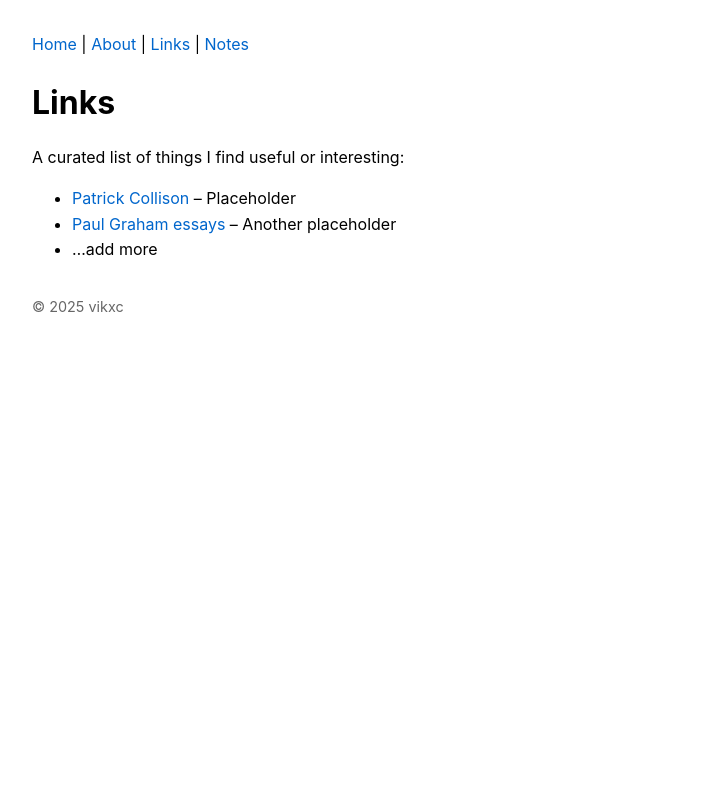
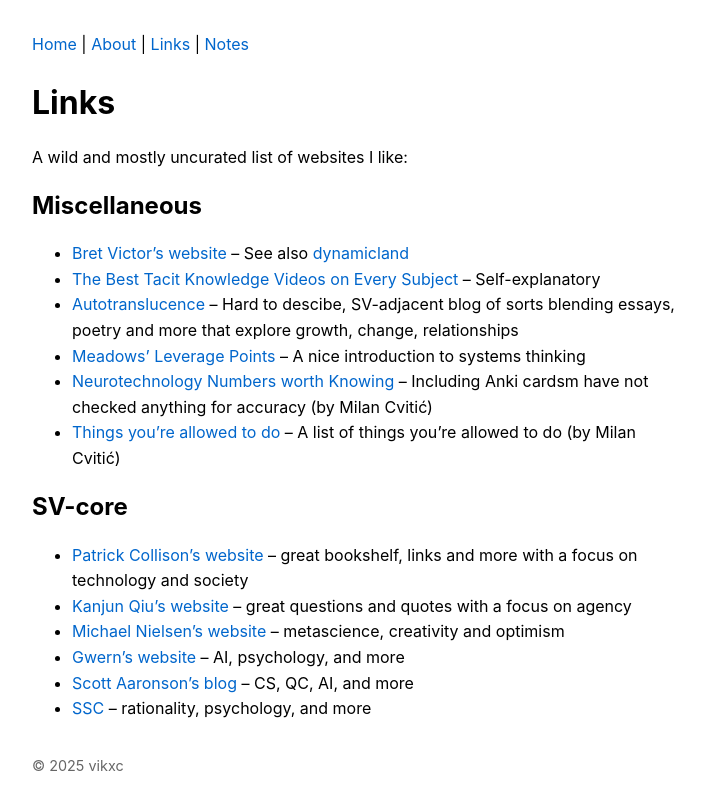
Before and after one commit to vikxc/vikxc.github.io, a Jekyll site: the page built from links.md, in a window 1280 px wide. Shown: the top 810 px of the page, without its empty margins (283-988 px from the left). Built offline with Jekyll 4.4.1, drawn with Linux system fonts in a browser that asks for light colours.

Commit message:
Update index and populate links pages with some misc sites.

```diff
--- a/links.md
+++ b/links.md
@@ -4,8 +4,23 @@ title: Links
 ---
 # Links
 
-A curated list of things I find useful or interesting:
+A wild and mostly uncurated list of websites I like:
 
-* [Patrick Collison](https://patrickcollison.com/) – Placeholder
-* [Paul Graham essays](https://paulgraham.com/) – Another placeholder
-* …add more
+## Miscellaneous
+
+* [Bret Victor's website](https://worrydream.com/) – See also [dynamicland](https://dynamicland.org/)
+* [The Best Tacit Knowledge Videos on Every Subject](https://www.lesswrong.com/posts/SXJGSPeQWbACveJhs/the-best-tacit-knowledge-videos-on-every-subject) – Self-explanatory
+* [Autotranslucence](https://autotranslucence.wordpress.com/) – Hard to descibe, SV-adjacent blog of sorts blending essays, poetry and more that explore growth, change, relationships
+* [Meadows' Leverage Points](https://donellameadows.org/archives/leverage-points-places-to-intervene-in-a-system/) – A nice introduction to systems thinking
+* [Neurotechnology Numbers worth Knowing](https://milan.cvitkovic.net/writing/neurotechnology_numbers_worth_knowing/) – Including Anki cardsm have not checked anything for accuracy (by Milan Cvitić)
+* [Things you're allowed to do](https://milan.cvitkovic.net/writing/things_youre_allowed_to_do/) – A list of things you're allowed to do (by Milan Cvitić)
+
+
+## SV-core
+
+* [Patrick Collison's website](https://patrickcollison.com/) – great bookshelf, links and more with a focus on technology and society
+* [Kanjun Qiu's website](https://kanjunqiu.com/) – great questions and quotes with a focus on agency
+* [Michael Nielsen's website](https://michaelnielsen.org/) – metascience, creativity and optimism
+* [Gwern's website](https://www.gwern.net/) – AI, psychology, and more
+* [Scott Aaronson's blog](https://scottaaronson.blog/) – CS, QC, AI, and more
+* [SSC](https://www.astralcodexten.com/) – rationality, psychology, and more
```
Also changed, not shown: index.md (+3 -3 lines), 1 other file.
